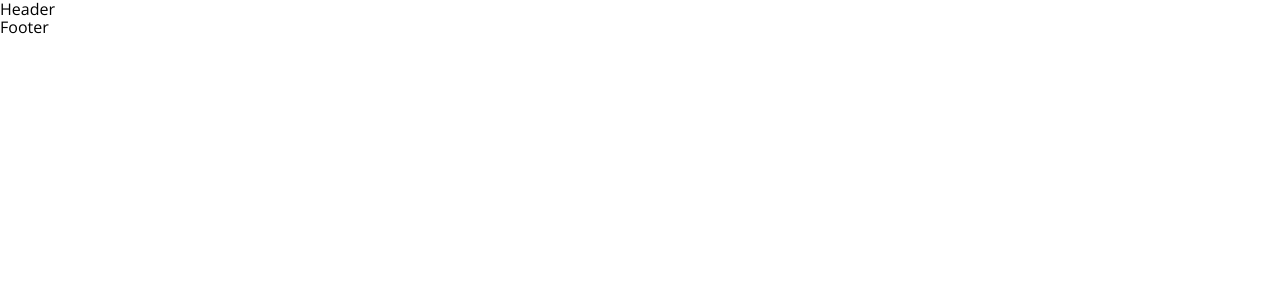
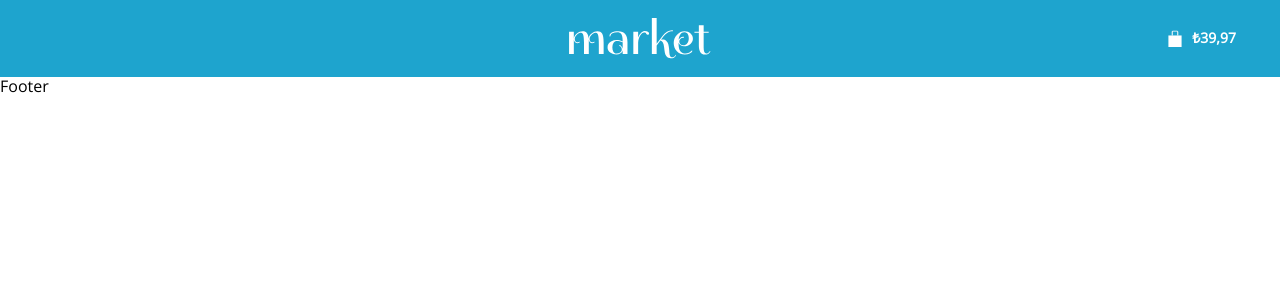
Before and after one commit to baris5d/gtr-duct, a React (Create React App) app: page / in a window 1280 px wide. Shown: the top 300 px of the page. Built offline with nearby package versions, Linux system fonts and the light colour scheme.

Commit message:
feat: create header and basket button component

```diff
--- /dev/null
+++ b/src/components/basket/basket.module.scss
@@ -0,0 +1,22 @@
+.button {
+    border: 0;
+    padding: 0 20px;
+    display: flex;
+    flex-direction: row;
+    justify-content: center;
+    align-items: center;
+    background-color: transparent;
+    color: #fff;
+    cursor: pointer;
+    &:hover, &.active {
+        background-color: #147594;
+    }
+    .basket_button {
+        fill: #fff;
+        margin-right: 5px;
+    }
+    span {
+        font-weight: 600;
+        font-size: 14px;
+    }
+}
--- a/src/components/basket/index.tsx
+++ b/src/components/basket/index.tsx
@@ -1,7 +1,31 @@
-export function Basket() {
+import { Button } from '../atoms/button'
+import { DisplayText } from '../atoms/display-text'
+import { Svg } from '../atoms/svg'
+import styles from './basket.module.scss'
+
+const BasketButton: React.FC = () => {
     return (
         <>
-            <div>Basket</div>
+            <Button className={styles.button}>
+                <Svg
+                    viewBox="0 0 24 26"
+                    width={24}
+                    height={26}
+                    className={styles.basket_button}
+                >
+                    <path d="M5.41174 9.46655H18.5884V21.0081H5.41174V9.46655Z" />
+                    <path d="M9.67188 4.65747H14.3412L15.2765 5.62625V9.4666L14.2645 9.46388V5.6242H9.75454V9.46388L8.72388 9.4666V5.6242L9.67188 4.65747Z" />
+                </Svg>
+                <DisplayText type="span" text="₺39,97" />
+            </Button>
         </>
     )
 }
+
+const BasketList: React.FC = () => {
+    return <></>
+}
+
+export const Basket: React.FC = () => {
+    return <BasketButton />
+}
--- /dev/null
+++ b/src/components/header/header.module.scss
@@ -0,0 +1,5 @@
+.header {
+    background-color: #1ea4ce;
+    color: #fff;
+    height: 77px;
+}
--- a/src/components/header/index.tsx
+++ b/src/components/header/index.tsx
@@ -1,7 +1,34 @@
+import styles from './header.module.scss'
+import { Container, Item } from '../../layouts/Container'
+import Logo from '../../logo.svg'
+import { Basket } from '../basket'
 export function Header() {
     return (
         <>
-            <div>Header</div>
+            <Container cols={12} className={styles.header}>
+                <Item
+                    start={6}
+                    colSpan={2}
+                    style={{
+                        display: 'flex',
+                        alignItems: 'center',
+                        justifyContent: 'center',
+                    }}
+                >
+                    <img src={Logo} alt="Market Logo" />
+                </Item>
+                <Item
+                    start={11}
+                    colSpan={2}
+                    style={{
+                        display: 'flex',
+                        justifyItems: 'center',
+                        justifyContent: 'flex-end',
+                    }}
+                >
+                    <Basket />
+                </Item>
+            </Container>
         </>
     )
 }
```
